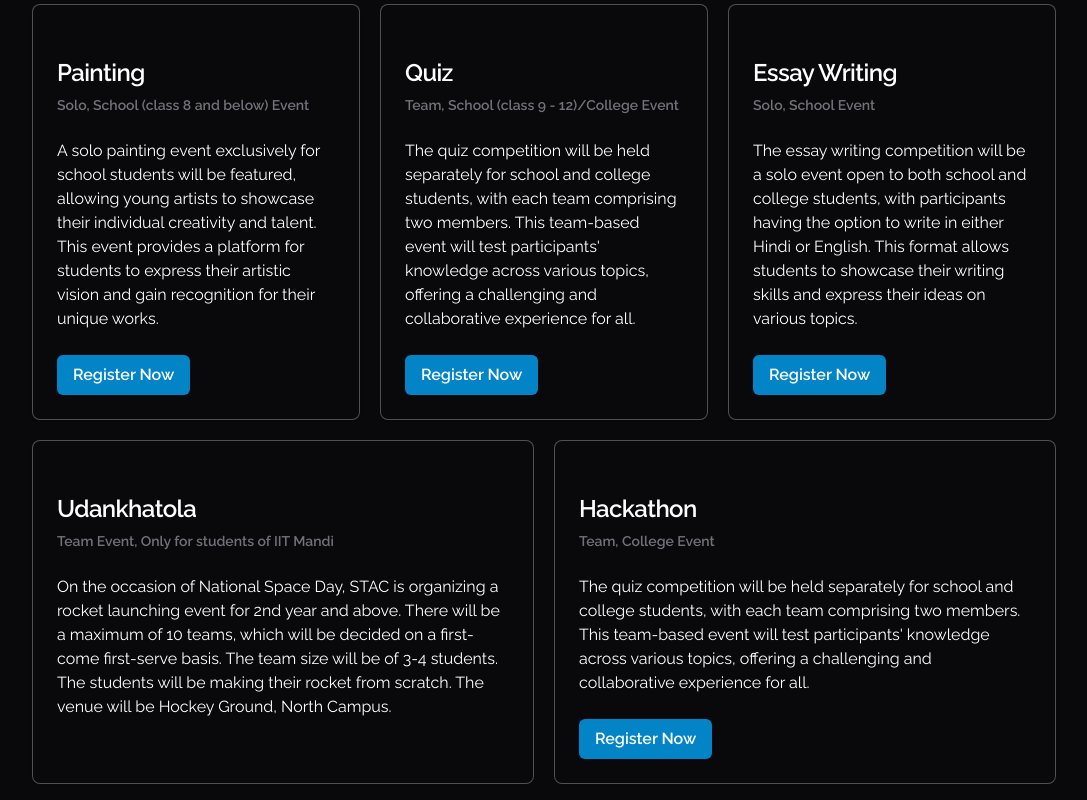
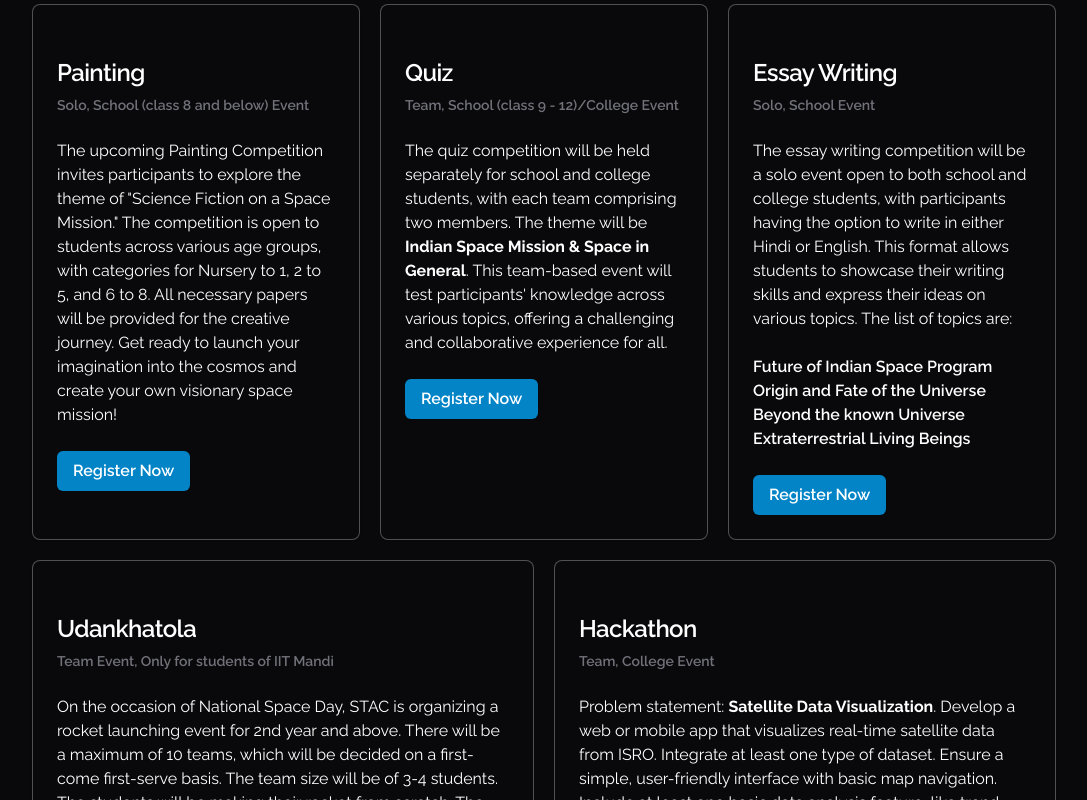
Before and after one commit to Voldemort271/space-day, a Next.js app: page / in a window 1280 px wide. Shown: the part 4740-5540 px from the top of the page, without its empty margins (96-1183 px from the left). Built offline with nearby package versions, Linux system fonts and the light colour scheme.

Commit message:
Added details

```diff
--- a/components/RegisterSection.tsx
+++ b/components/RegisterSection.tsx
@@ -28,11 +28,13 @@ const RegisterSection = () => {
           </CardHeader>
           <CardContent>
             <p>
-              A solo painting event exclusively for school students will be
-              featured, allowing young artists to showcase their individual
-              creativity and talent. This event provides a platform for students
-              to express their artistic vision and gain recognition for their
-              unique works.
+              The upcoming Painting Competition invites participants to explore
+              the theme of "Science Fiction on a Space Mission." The competition
+              is open to students across various age groups, with categories for
+              Nursery to 1, 2 to 5, and 6 to 8. All necessary papers will be
+              provided for the creative journey. Get ready to launch your
+              imagination into the cosmos and create your own visionary space
+              mission!
             </p>
           </CardContent>
           <CardFooter>
@@ -53,9 +55,10 @@ const RegisterSection = () => {
           <CardContent>
             <p>
               The quiz competition will be held separately for school and
-              college students, with each team comprising two members. This
-              team-based event will test participants&apos; knowledge across
-              various topics, offering a challenging and collaborative
+              college students, with each team comprising two members. The theme
+              will be <strong>Indian Space Mission & Space in General</strong>.
+              This team-based event will test participants&apos; knowledge
+              across various topics, offering a challenging and collaborative
               experience for all.
             </p>
           </CardContent>
@@ -75,13 +78,20 @@ const RegisterSection = () => {
             </CardDescription>
           </CardHeader>
           <CardContent>
-            <p>
+            <div>
               The essay writing competition will be a solo event open to both
               school and college students, with participants having the option
               to write in either Hindi or English. This format allows students
               to showcase their writing skills and express their ideas on
-              various topics.
-            </p>
+              various topics. The list of topics are: <br />
+              <br />
+              <ul className="font-semibold">
+                <li>Future of Indian Space Program</li>
+                <li> Origin and Fate of the Universe</li>
+                <li> Beyond the known Universe</li>
+                <li> Extraterrestrial Living Beings</li>
+              </ul>
+            </div>
           </CardContent>
           <CardFooter>
             <Link href={"https://forms.gle/ZCyiGJ8hpvHM1kND7"} target="_blank">
@@ -120,11 +130,12 @@ const RegisterSection = () => {
           </CardHeader>
           <CardContent>
             <p>
-              The quiz competition will be held separately for school and
-              college students, with each team comprising two members. This
-              team-based event will test participants&apos; knowledge across
-              various topics, offering a challenging and collaborative
-              experience for all.
+              Problem statement: <strong>Satellite Data Visualization</strong>.
+              Develop a web or mobile app that visualizes real-time satellite
+              data from ISRO. Integrate at least one type of dataset. Ensure a
+              simple, user-friendly interface with basic map navigation. Include
+              at least one basic data analysis feature, like trend analysis our
+              data comparison. The app should update data in real-time.
             </p>
           </CardContent>
           <CardFooter>
```
